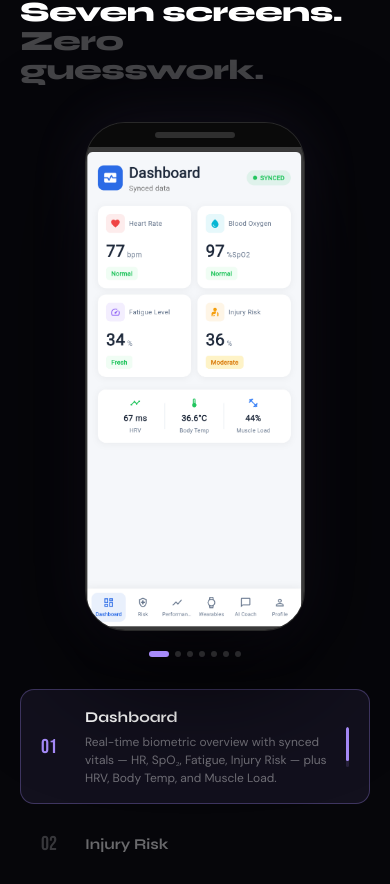
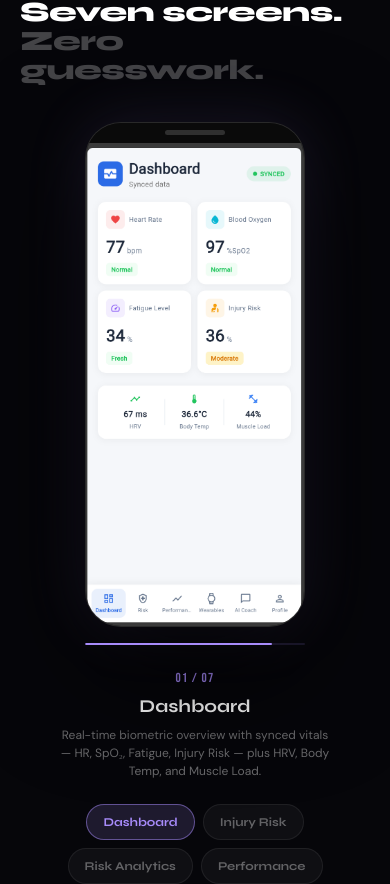
Before and after one commit to aadarsh2812/IIT-Pals-, a React (Vite) app in the folder mento-web/: page / in a window 390 px wide. Shown: the part 4180-5064 px from the top of the page. Built offline with nearby package versions, Linux system fonts and the light colour scheme.

Commit message:
redesign AppScreens mobile layout with pill nav

```diff
--- a/mento-web/src/MentoShowcase.jsx
+++ b/mento-web/src/MentoShowcase.jsx
@@ -326,28 +326,68 @@ function AppScreens() {
           </h2>
         </Reveal>
 
-        <div style={{ display: "grid", gridTemplateColumns: isMobile ? "1fr" : "1fr 1.4fr", gap: isMobile ? 32 : 48, alignItems: "center" }}>
+        {isMobile ? (
+          /* ── Mobile: phone + tap grid ──────────────────────────────────── */
+          <Reveal>
+            <div style={{ display: "flex", flexDirection: "column", alignItems: "center", gap: 24 }}>
+              {/* phone frame */}
+              <div style={{ position: "relative", width: 220 }}>
+                <div style={{ border: "1px solid rgba(255,255,255,0.1)", borderRadius: 36, overflow: "hidden", background: "#111", boxShadow: "0 40px 120px rgba(0,0,0,0.8), 0 0 60px rgba(167,139,250,0.15)" }}>
+                  <div style={{ height: 20, background: "#0a0a0a", display: "flex", justifyContent: "center", alignItems: "center" }}>
+                    <div style={{ width: 60, height: 5, background: "rgba(255,255,255,0.15)", borderRadius: 100 }} />
+                  </div>
+                  <AnimatePresence mode="wait">
+                    <motion.img key={active} src={screens[active].img} alt={screens[active].label}
+                      initial={{ opacity: 0, y: 12 }} animate={{ opacity: 1, y: 0 }} exit={{ opacity: 0, y: -12 }}
+                      transition={{ duration: 0.35 }} style={{ width: "100%", display: "block" }} />
+                  </AnimatePresence>
+                </div>
+                {/* progress bar under phone */}
+                <div style={{ height: 2, background: "rgba(167,139,250,0.12)", borderRadius: 100, marginTop: 16, overflow: "hidden" }}>
+                  <motion.div key={active} initial={{ width: "0%" }} animate={{ width: "100%" }} transition={{ duration: 8.0, ease: "linear" }}
+                    style={{ height: "100%", background: "#A78BFA", borderRadius: 100 }} />
+                </div>
+              </div>
+
+              {/* current screen label */}
+              <div style={{ textAlign: "center" }}>
+                <div style={{ fontFamily: "Bebas Neue", fontSize: 13, color: "#A78BFA", letterSpacing: "0.1em", marginBottom: 4 }}>
+                  {String(active + 1).padStart(2, "0")} / 07
+                </div>
+                <div style={{ fontFamily: "Syne", fontWeight: 700, fontSize: 18, color: "#fff", marginBottom: 6 }}>{screens[active].label}</div>
+                <div style={{ fontFamily: "DM Sans", fontSize: 12, color: "rgba(255,255,255,0.4)", lineHeight: 1.5, maxWidth: 280 }}>{screens[active].desc}</div>
+              </div>
+
+              {/* tap grid — all 7 screens as pill buttons */}
+              <div style={{ display: "flex", flexWrap: "wrap", gap: 8, justifyContent: "center", width: "100%" }}>
+                {screens.map((s, i) => (
+                  <button key={s.label} onClick={() => setActive(i)} style={{
+                    fontFamily: "Syne", fontWeight: 700, fontSize: 12,
+                    background: active === i ? "rgba(167,139,250,0.15)" : "rgba(255,255,255,0.04)",
+                    border: active === i ? "1px solid rgba(167,139,250,0.5)" : "1px solid rgba(255,255,255,0.07)",
+                    color: active === i ? "#A78BFA" : "rgba(255,255,255,0.35)",
+                    borderRadius: 100, padding: "8px 16px", cursor: "pointer", transition: "all 0.2s"
+                  }}>{s.label}</button>
+                ))}
+              </div>
+            </div>
+          </Reveal>
+        ) : (
+          /* ── Desktop: side by side ─────────────────────────────────────── */
+          <div style={{ display: "grid", gridTemplateColumns: "1fr 1.4fr", gap: 48, alignItems: "center" }}>
             {/* phone frame */}
             <Reveal>
-            <div style={{ position: "relative", maxWidth: isMobile ? 220 : 300, margin: "0 auto" }}>
+              <div style={{ position: "relative", maxWidth: 300, margin: "0 auto" }}>
                 <div style={{ border: "1px solid rgba(255,255,255,0.1)", borderRadius: 40, overflow: "hidden", background: "#111", boxShadow: "0 40px 120px rgba(0,0,0,0.8), 0 0 60px rgba(167,139,250,0.1)" }}>
                   <div style={{ height: 24, background: "#0a0a0a", display: "flex", justifyContent: "center", alignItems: "center" }}>
                     <div style={{ width: 80, height: 6, background: "rgba(255,255,255,0.15)", borderRadius: 100 }} />
                   </div>
                   <AnimatePresence mode="wait">
-                  <motion.img
-                    key={active}
-                    src={screens[active].img}
-                    alt={screens[active].label}
-                    initial={{ opacity: 0, y: 16 }}
-                    animate={{ opacity: 1, y: 0 }}
-                    exit={{ opacity: 0, y: -16 }}
-                    transition={{ duration: 0.4 }}
-                    style={{ width: "100%", display: "block" }}
-                  />
+                    <motion.img key={active} src={screens[active].img} alt={screens[active].label}
+                      initial={{ opacity: 0, y: 16 }} animate={{ opacity: 1, y: 0 }} exit={{ opacity: 0, y: -16 }}
+                      transition={{ duration: 0.4 }} style={{ width: "100%", display: "block" }} />
                   </AnimatePresence>
                 </div>
-              {/* progress dots */}
                 <div style={{ display: "flex", justifyContent: "center", gap: 6, marginTop: 20 }}>
                   {screens.map((_, i) => (
                     <button key={i} onClick={() => setActive(i)}
@@ -362,13 +402,7 @@ function AppScreens() {
               <div style={{ display: "flex", flexDirection: "column", gap: 8 }}>
                 {screens.map((s, i) => (
                   <button key={s.label} onClick={() => setActive(i)}
-                  style={{
-                    textAlign: "left",
-                    background: active === i ? "rgba(167,139,250,0.08)" : "transparent",
-                    border: active === i ? "1px solid rgba(167,139,250,0.3)" : "1px solid transparent",
-                    borderRadius: 14, padding: "16px 20px", cursor: "pointer",
-                    transition: "all 0.25s", display: "flex", alignItems: "center", gap: 16
-                  }}>
+                    style={{ textAlign: "left", background: active === i ? "rgba(167,139,250,0.08)" : "transparent", border: active === i ? "1px solid rgba(167,139,250,0.3)" : "1px solid transparent", borderRadius: 14, padding: "16px 20px", cursor: "pointer", transition: "all 0.25s", display: "flex", alignItems: "center", gap: 16 }}>
                     <span style={{ fontFamily: "Bebas Neue", fontSize: 20, color: active === i ? "#A78BFA" : "rgba(255,255,255,0.2)", minWidth: 28, transition: "color 0.2s" }}>
                       {String(i + 1).padStart(2, "0")}
                     </span>
@@ -383,7 +417,6 @@ function AppScreens() {
                         )}
                       </AnimatePresence>
                     </div>
-                  {/* auto-progress bar */}
                     {active === i && (
                       <div style={{ width: 3, height: 40, background: "rgba(167,139,250,0.15)", borderRadius: 100, overflow: "hidden", flexShrink: 0 }}>
                         <motion.div key={active} initial={{ height: "0%" }} animate={{ height: "100%" }} transition={{ duration: 8.0, ease: "linear" }}
@@ -395,6 +428,7 @@ function AppScreens() {
               </div>
             </Reveal>
           </div>
+        )}
       </div>
     </section>
   );
```
Lines whose indentation alone changed are shown as unchanged.
